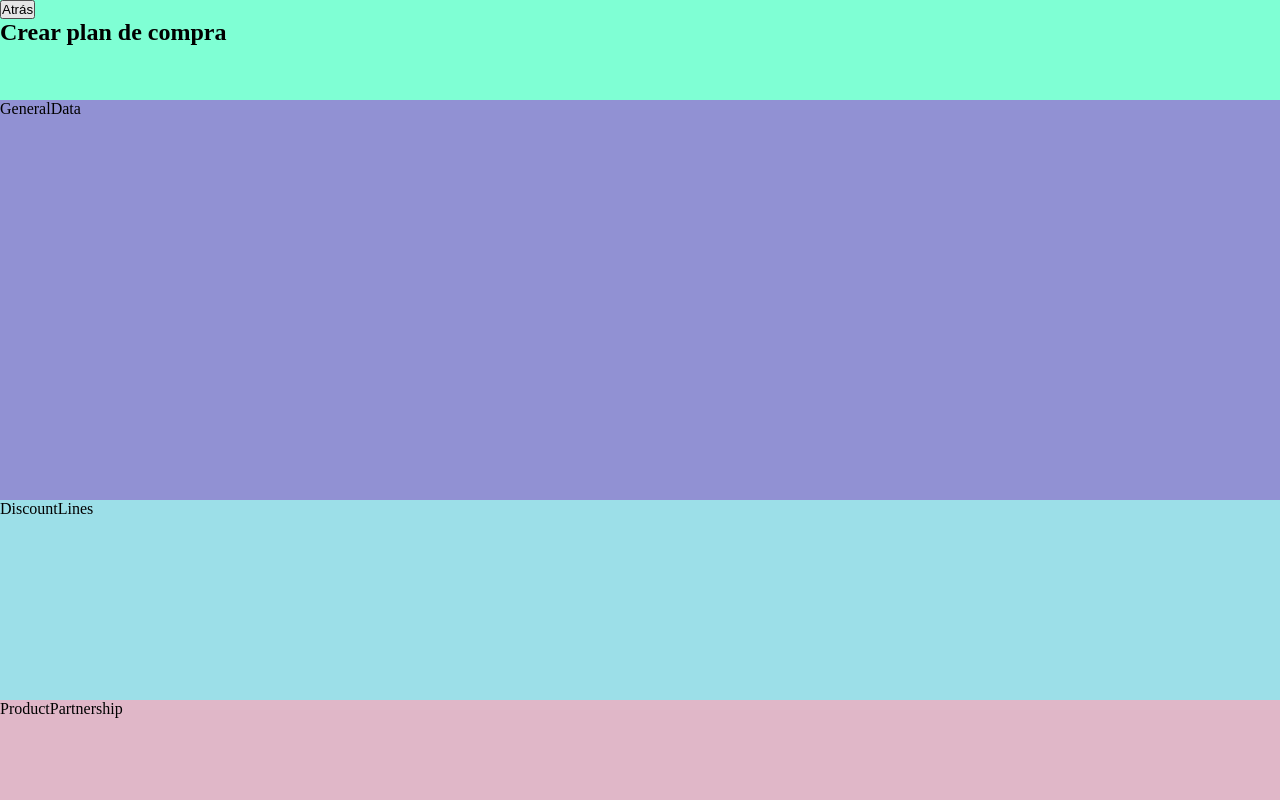
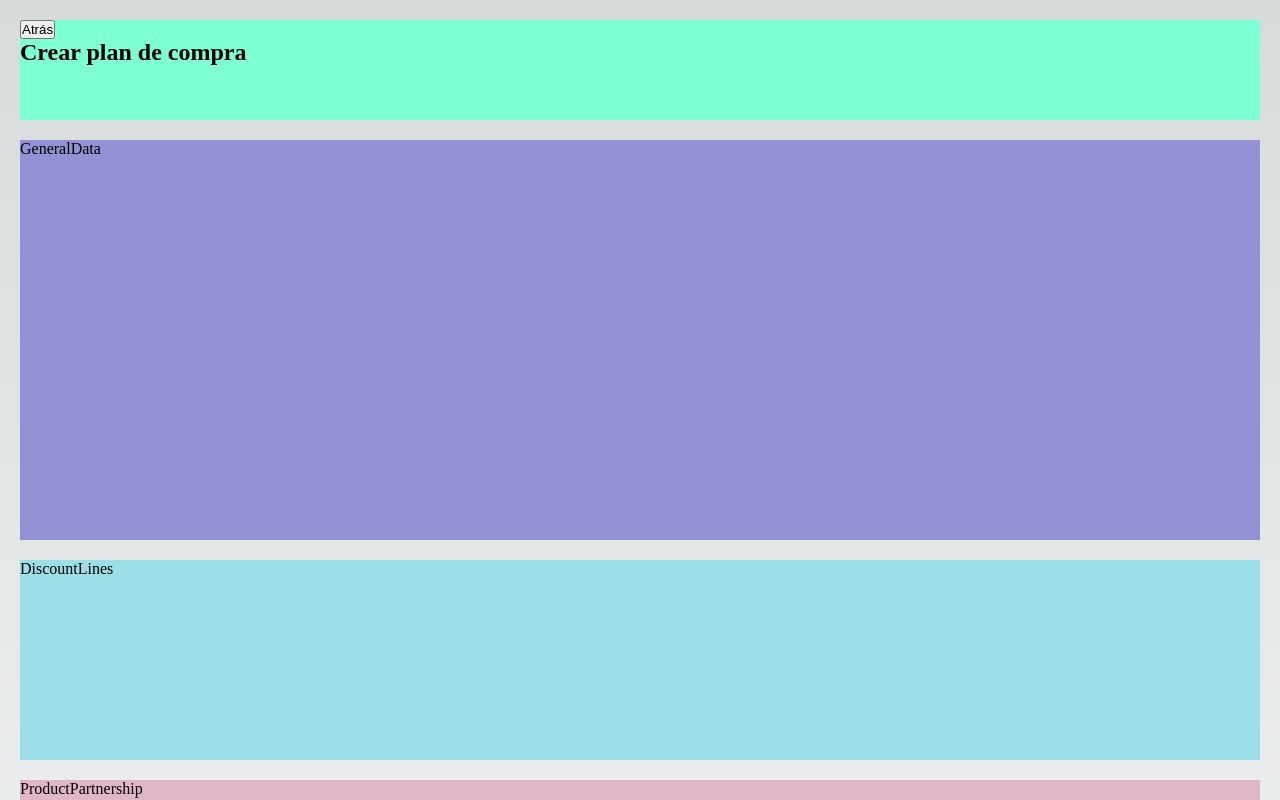
Before and after one commit to Aluonam/FormBasedOn, a Next.js app: page / in a window 1280 px wide. Shown: the top 800 px of the page. Built offline with nearby package versions, Linux system fonts and the light colour scheme.

Commit message:
feat: screen style general padding

```diff
--- a/components/discountLines/DiscountLines.module.css
+++ b/components/discountLines/DiscountLines.module.css
@@ -1,5 +1,5 @@
 .discountLinesContainer{
-    width: 100vw;
+    width: 100%;
     height: 200px;
     background-color: rgb(156, 223, 232);
 }
--- a/components/generalData/GeneralData.module.css
+++ b/components/generalData/GeneralData.module.css
@@ -1,5 +1,5 @@
 .generalDataContainer{
-    width: 100vw;
+    width: 100%;
     height: 400px;
     background-color: rgb(145, 145, 211);
 
--- a/components/headerTitle/HeaderTitle.module.css
+++ b/components/headerTitle/HeaderTitle.module.css
@@ -1,7 +1,7 @@
 
 
 .headerTitleContainer{
-    width: 100vw;
+    width: 100%;
     height: 100px;
     background-color: aquamarine;
 }
--- a/components/productPartnership/ProductPartnership.module.css
+++ b/components/productPartnership/ProductPartnership.module.css
@@ -1,6 +1,6 @@
 
 .partnershipContainer{
-    width: 100vw;
+    width: 100%;
     height: 800px;
     background-color: rgb(224, 183, 200);
 }
--- a/screen/ScreenForm.jsx
+++ b/screen/ScreenForm.jsx
@@ -3,10 +3,11 @@ import GeneralData from '@/components/generalData/GeneralData'
 import HeaderTitle from '@/components/headerTitle/HeaderTitle'
 import ProductPartnership from '@/components/productPartnership/ProductPartnership'
 import React from 'react'
+import style from './ScreenForm.module.css'
 
 const ScreenForm = () => {
   return (
-    <div>
+    <div className={style.screenFormGlobalContainer}>
       <HeaderTitle></HeaderTitle>
       <GeneralData></GeneralData>
       <DiscountLines></DiscountLines>
--- /dev/null
+++ b/screen/ScreenForm.module.css
@@ -0,0 +1,7 @@
+
+.screenFormGlobalContainer{
+    padding: 20px;
+    display: flex;
+    flex-direction: column;
+    gap: 20px;
+}
```
